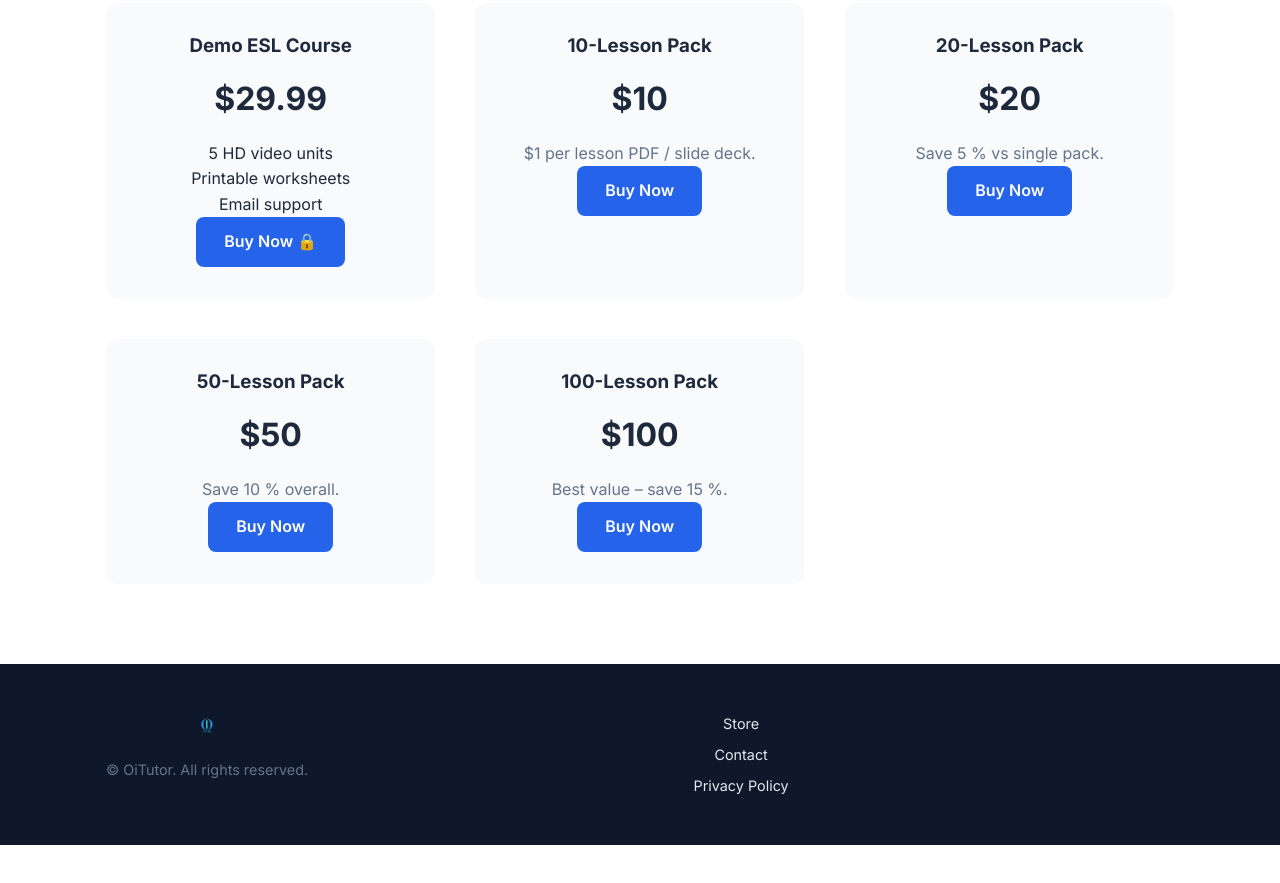
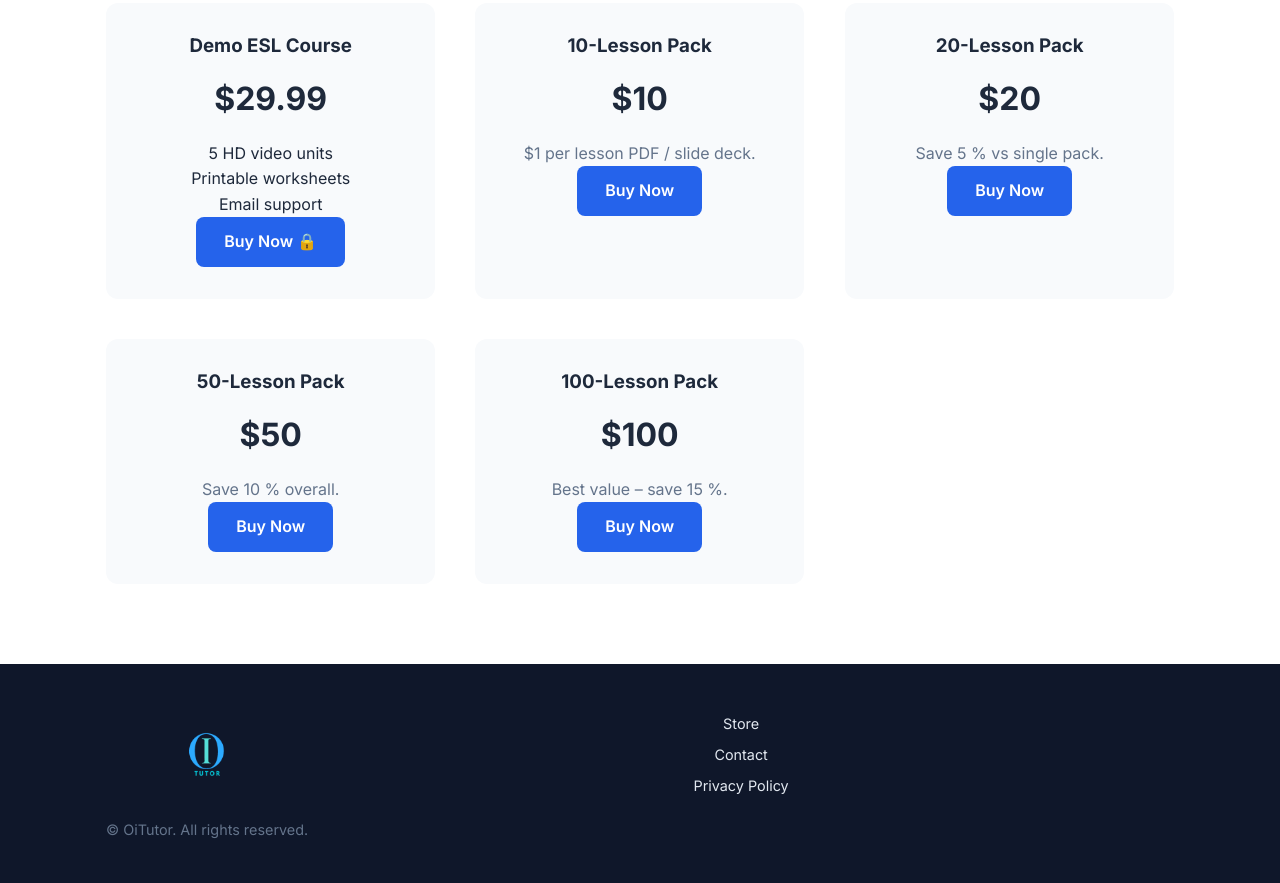
Before and after one commit to parahybalibertas/weboitutor, a plain HTML site: page store.html in a window 1280 px wide. Shown: the part 221-1104 px from the top of the page. Before the commit the page ends 1066 px from the top, so only its background shows below. Drawn offline with nearby package versions, Linux system fonts and the light colour scheme.

Commit message:
Final design changes

```diff
--- a/store.html
+++ b/store.html
@@ -128,7 +128,7 @@
   <footer class="site-footer">
     <div class="container footer-grid">
       <div>
-        <img src="assets/oi_tutor_logo_blue.png" alt="OiTutor logo" style="height:28px;width:auto;">
+        <img src="assets/oi_tutor_logo_blue.png" alt="OiTutor logo" style="height:88px;width:auto;">
         <p class="text-muted" style="max-width:260px;margin-top:.75rem;">
           © <span id="curYear"></span> OiTutor. All rights reserved.
         </p>
```
Also changed, not shown: index.html (+1 -17 lines), privacy.html (+1 -1 lines).
